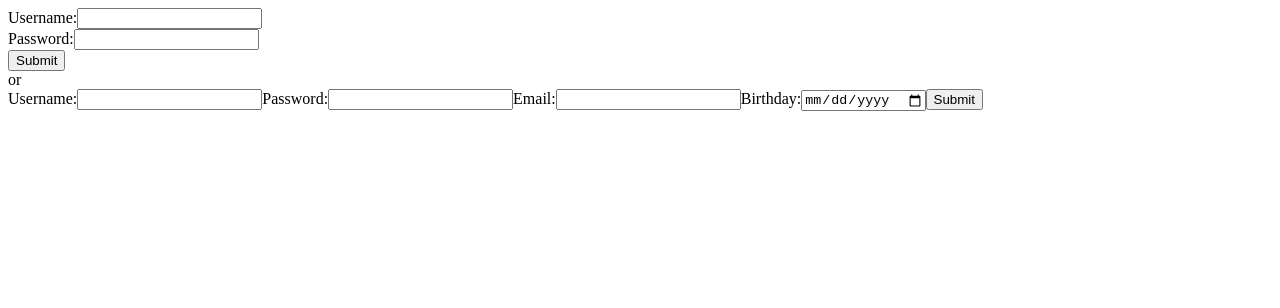
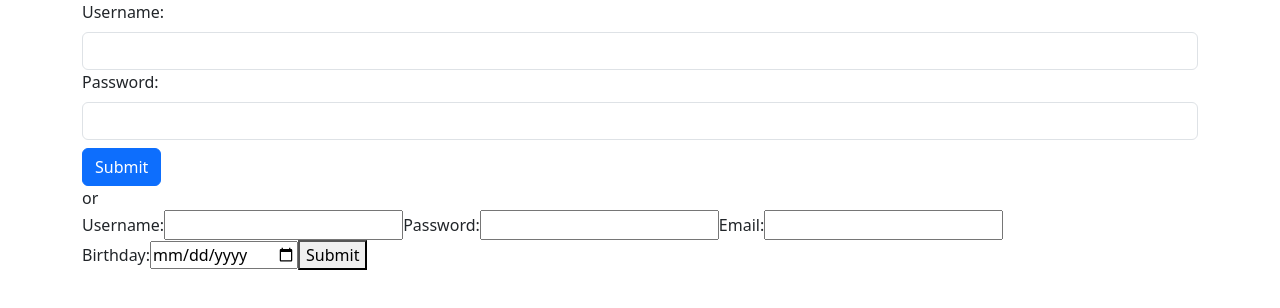
Before and after one commit to Christheoguipo/myFlix-client, a React (Vite) app: page / in a window 1280 px wide. Shown: the top 308 px of the page. Built offline with nearby package versions, Linux system fonts and the light colour scheme.

Commit message:
Update index.scss
- Import bootstrap.scss

```diff
--- a/src/index.scss
+++ b/src/index.scss
@@ -1,4 +1,6 @@
 $color: steelblue;
+
+@import '~bootstrap/scss/bootstrap.scss';
 
 .my-flix {
   color: $color;
```
